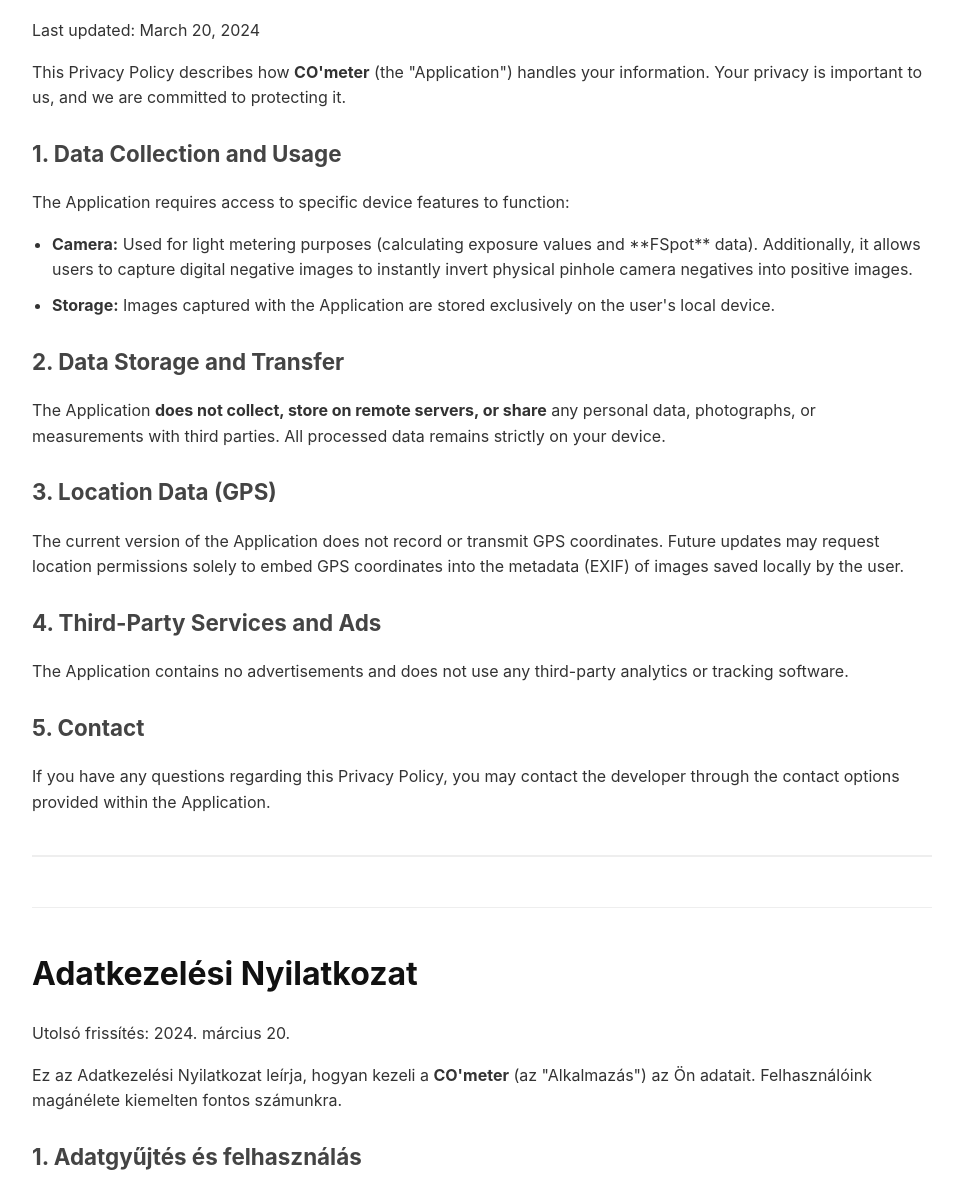
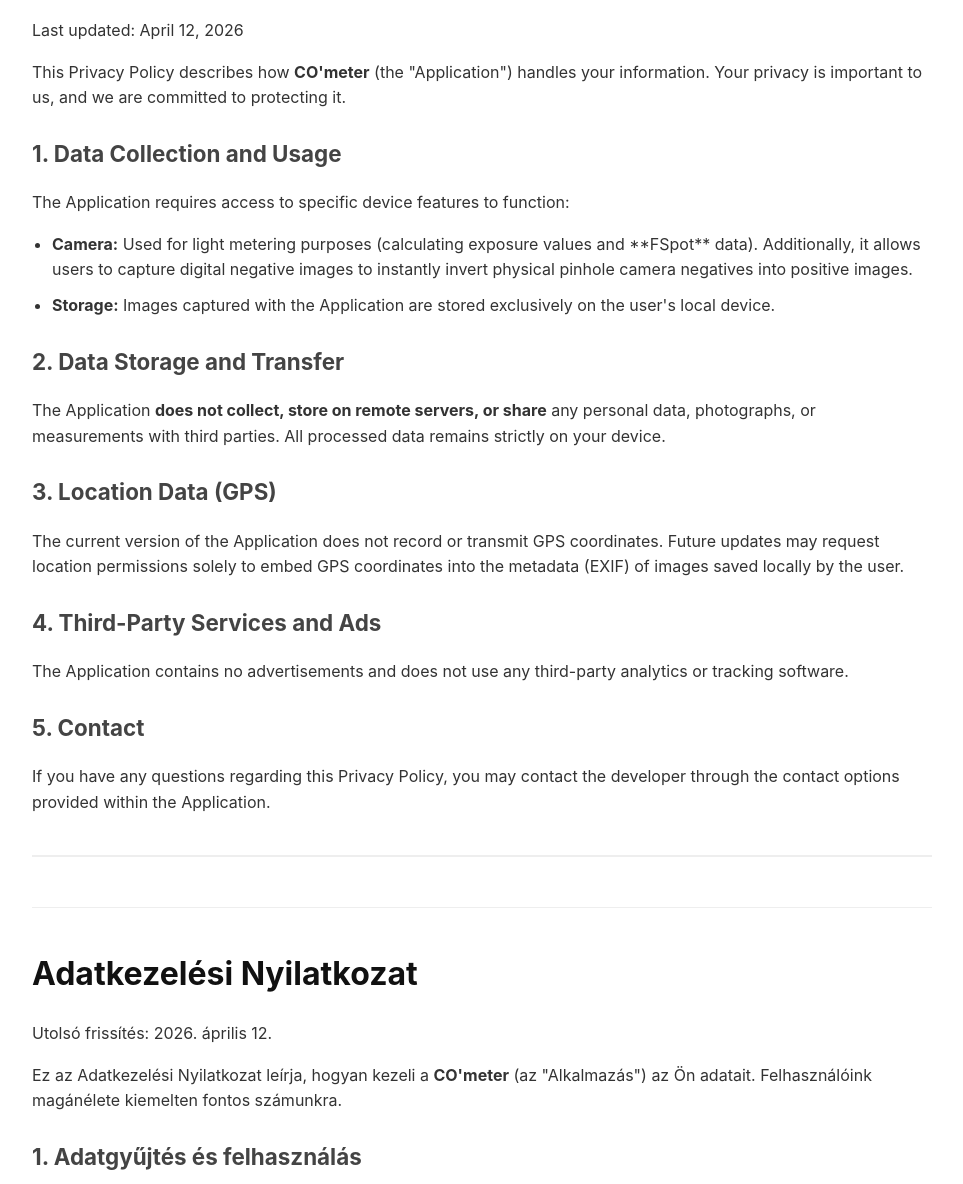
Before and after one commit to digitartfusion/pinholum_app_policy, a plain HTML site: page index.html in a window 1280 px wide. Shown: the part 116-1300 px from the top of the page, without its empty margins (158-1121 px from the left). Drawn offline with Linux system fonts and the light colour scheme.

Commit message:
Update last updated date in Privacy Policy

```diff
--- a/index.html
+++ b/index.html
@@ -19,7 +19,7 @@
 
     <div class="lang-section">
         <h1>Privacy Policy</h1>
-        <p>Last updated: March 20, 2024</p>
+        <p>Last updated: April 12, 2026</p>
         <p>This Privacy Policy describes how <strong>CO'meter</strong> (the "Application") handles your information. Your privacy is important to us, and we are committed to protecting it.</p>
 
         <h2>1. Data Collection and Usage</h2>
@@ -46,7 +46,7 @@
 
     <div class="lang-section">
         <h1>Adatkezelési Nyilatkozat</h1>
-        <p>Utolsó frissítés: 2024. március 20.</p>
+        <p>Utolsó frissítés: 2026. április 12.</p>
         <p>Ez az Adatkezelési Nyilatkozat leírja, hogyan kezeli a <strong>CO'meter</strong> (az "Alkalmazás") az Ön adatait. Felhasználóink magánélete kiemelten fontos számunkra.</p>
 
         <h2>1. Adatgyűjtés és felhasználás</h2>
```
